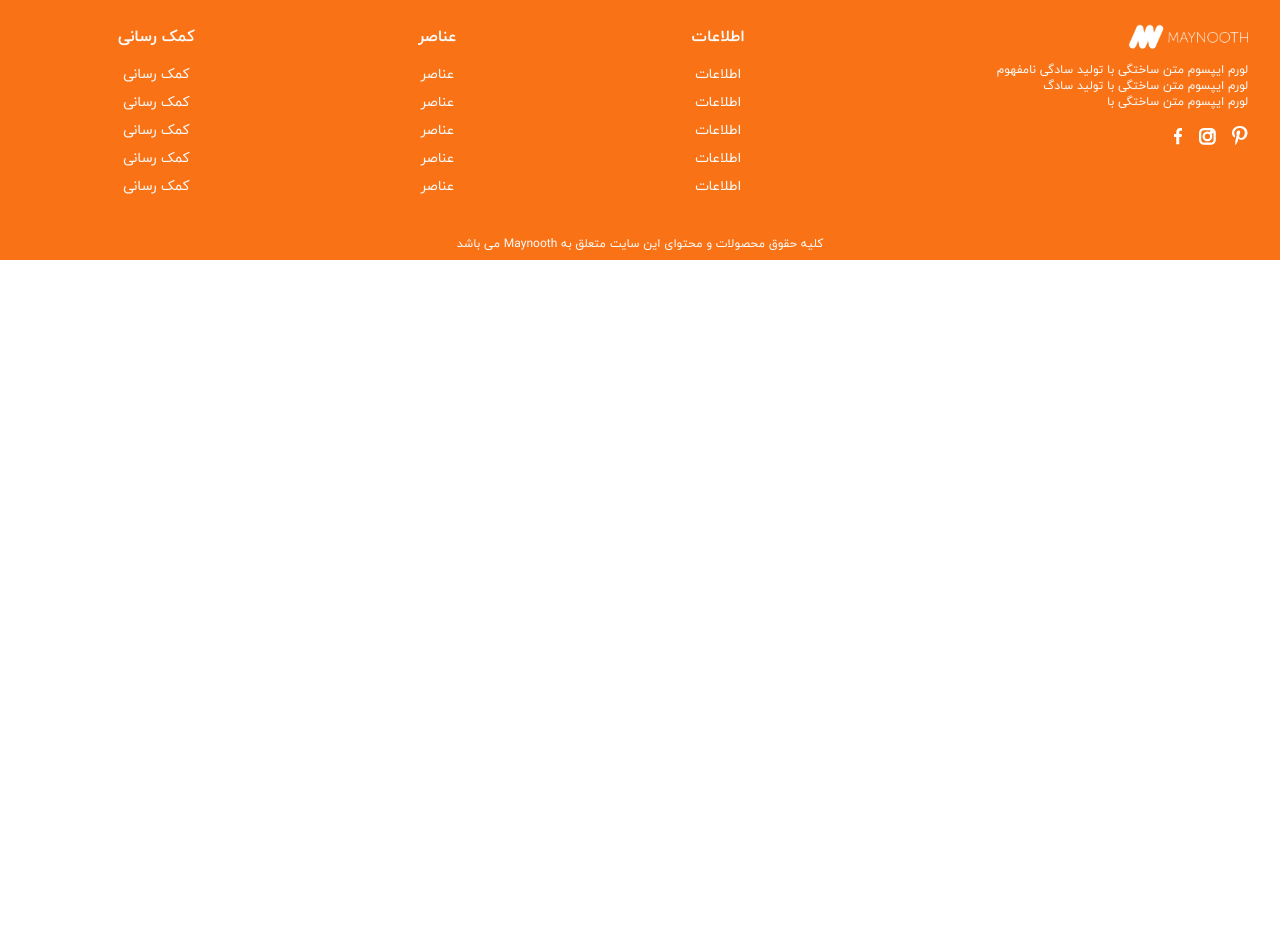
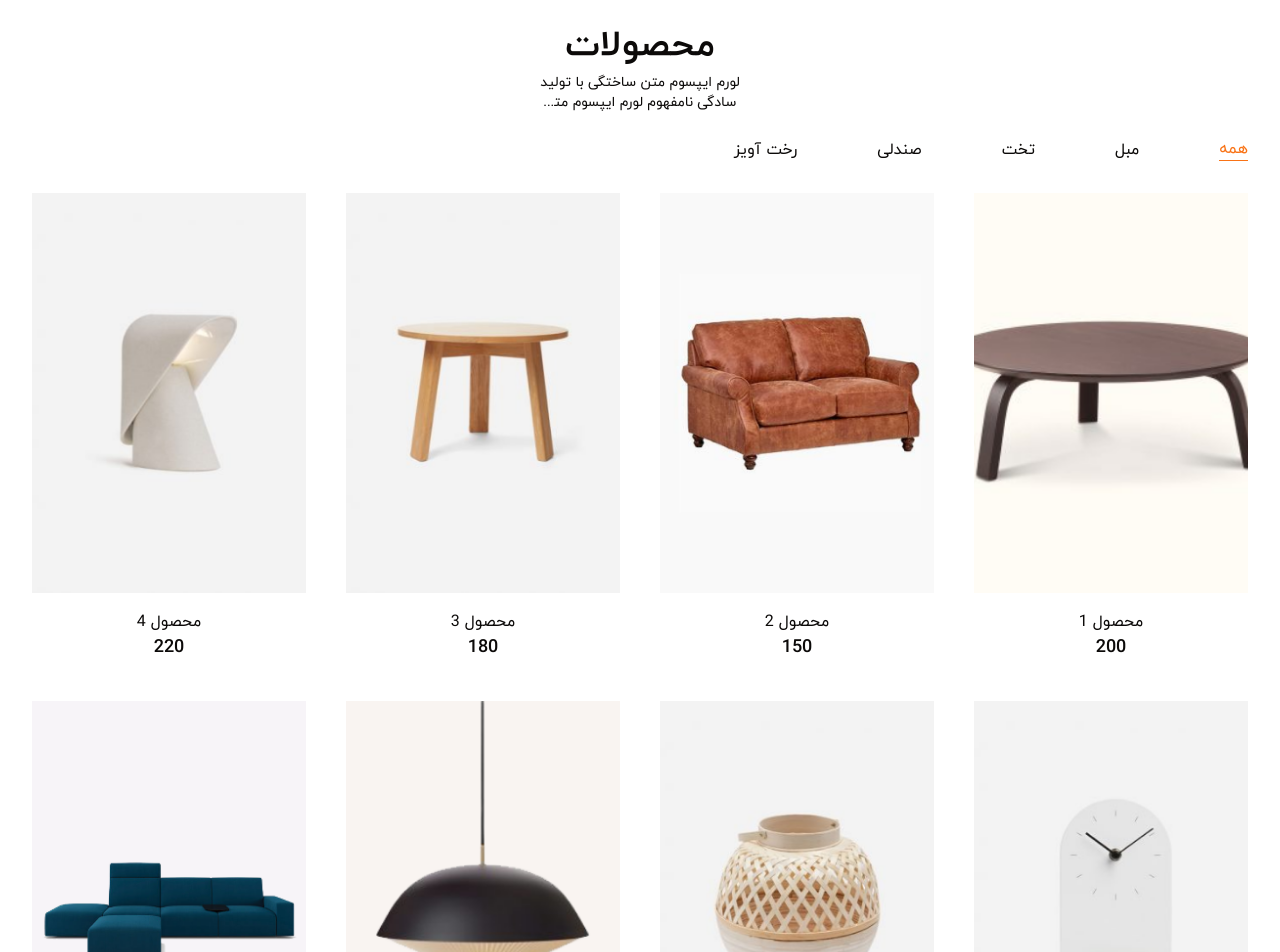
Before and after one commit to hp0098v1/site-collection-maynooth, a React (Vite) app: page / in a window 1280 px wide. Shown: the part 780-1732 px from the top of the page. Before the commit the page ends 1040 px from the top, so only its background shows below. Built offline with nearby package versions, Linux system fonts and the light colour scheme.

Commit message:
add showcase section

```diff
--- /dev/null
+++ b/src/components/common/Appliances.tsx
@@ -0,0 +1,27 @@
+import { useState } from "react";
+
+import { APPLIANCES } from "@/constants";
+
+const Appliances = () => {
+  const [selectedAppliance, setSelectedAppliance] = useState(APPLIANCES[0]);
+
+  return (
+    <div className="flex items-center gap-4 sm:gap-20  mt-6">
+      {APPLIANCES.map((a) => (
+        <p
+          key={a}
+          onClick={() => setSelectedAppliance(a)}
+          className={`cursor-pointer ${
+            selectedAppliance === a
+              ? "text-primary border-b border-primary"
+              : ""
+          }`}
+        >
+          {a}
+        </p>
+      ))}
+    </div>
+  );
+};
+
+export default Appliances;
--- /dev/null
+++ b/src/components/common/ProductCard.tsx
@@ -0,0 +1,25 @@
+type Props = {
+  imageUrl: string;
+  title: string;
+  price: number;
+};
+
+const ProductCard = ({ imageUrl, title, price }: Props) => {
+  return (
+    <div>
+      <div className="relative h-[230px] lg:h-[400px] bg-border">
+        <img
+          className="w-full h-full object-cover"
+          loading="lazy"
+          src={imageUrl}
+          alt={title}
+        />
+      </div>
+
+      <h3 className="text-sm sm:text-base text-center mt-4">{title}</h3>
+      <p className="font-bold sm:text-lg text-center"> {price}</p>
+    </div>
+  );
+};
+
+export default ProductCard;
--- /dev/null
+++ b/src/components/home/Showcase.tsx
@@ -0,0 +1,38 @@
+import { Button } from "@/components/ui/button";
+import Appliances from "@/components/common/Appliances";
+import ProductCard from "@/components/common/ProductCard";
+
+import { NEW_IN_PRODUCTS } from "@/constants";
+
+const Showcase = () => {
+  return (
+    <div className="container mt-8">
+      <h2 className="text-2xl md:text-4xl font-bold text-center">محصولات</h2>
+      <p className="text-xs md:text-sm text-center line-clamp-2 w-[200px] mx-auto mt-2">
+        لورم ایپسوم متن ساختگی با تولید سادگی نامفهوم لورم ایپسوم متن ساختگی با
+        تولید سادگ
+      </p>
+
+      <Appliances />
+
+      <div className="grid grid-cols-2 md:grid-cols-4 gap-10 mt-8">
+        {NEW_IN_PRODUCTS.map((product) => (
+          <ProductCard
+            key={`new-in-product-${product.id}`}
+            title={product.title}
+            price={product.price}
+            imageUrl={product.imageUrl}
+          />
+        ))}
+      </div>
+
+      <div className="flex justify-center mt-8 md:mt-12">
+        <Button variant="outline" className="bg-transparent rounded-none">
+          رفتن به خرید
+        </Button>
+      </div>
+    </div>
+  );
+};
+
+export default Showcase;
--- a/src/constants/index.ts
+++ b/src/constants/index.ts
@@ -50,3 +50,56 @@ export const FOOTER_LINKS = {
 };
 
 export type FooterLink = typeof FOOTER_LINKS.information;
+
+export const APPLIANCES = ["همه", "مبل", "تخت", "صندلی", "رخت آویز"];
+
+export const NEW_IN_PRODUCTS = [
+  {
+    id: 1,
+    title: "محصول 1",
+    price: 200,
+    imageUrl: "/assets/images/home/new-in/product-1.png",
+  },
+  {
+    id: 2,
+    title: "محصول 2",
+    price: 150,
+    imageUrl: "/assets/images/home/new-in/product-2.png",
+  },
+  {
+    id: 3,
+    title: "محصول 3",
+    price: 180,
+    imageUrl: "/assets/images/home/new-in/product-3.png",
+  },
+  {
+    id: 4,
+    title: "محصول 4",
+    price: 220,
+    imageUrl: "/assets/images/home/new-in/product-4.png",
+  },
+  {
+    id: 5,
+    title: "محصول 5",
+    price: 190,
+    imageUrl: "/assets/images/home/new-in/product-5.png",
+  },
+  {
+    id: 6,
+    title: "محصول 6",
+    price: 210,
+    imageUrl: "/assets/images/home/new-in/product-6.png",
+  },
+  {
+    id: 7,
+    title: "محصول 7",
+    price: 230,
+    imageUrl: "/assets/images/home/new-in/product-7.png",
+  },
+  {
+    id: 8,
+    title: "محصول 8",
+    price: 170,
+    imageUrl: "/assets/images/home/new-in/product-8.png",
+  },
+];
--- a/src/pages/Home.tsx
+++ b/src/pages/Home.tsx
@@ -1,11 +1,14 @@
 import Hero from "@/components/home/Hero";
+import Showcase from "@/components/home/Showcase";
 
 const Home = () => {
   return (
     <>
       {/*TODO: Hero */}
       <Hero />
+
       {/*TODO: Showcase */}
+      <Showcase />
 
       {/*TODO: Offer */}
 
```
